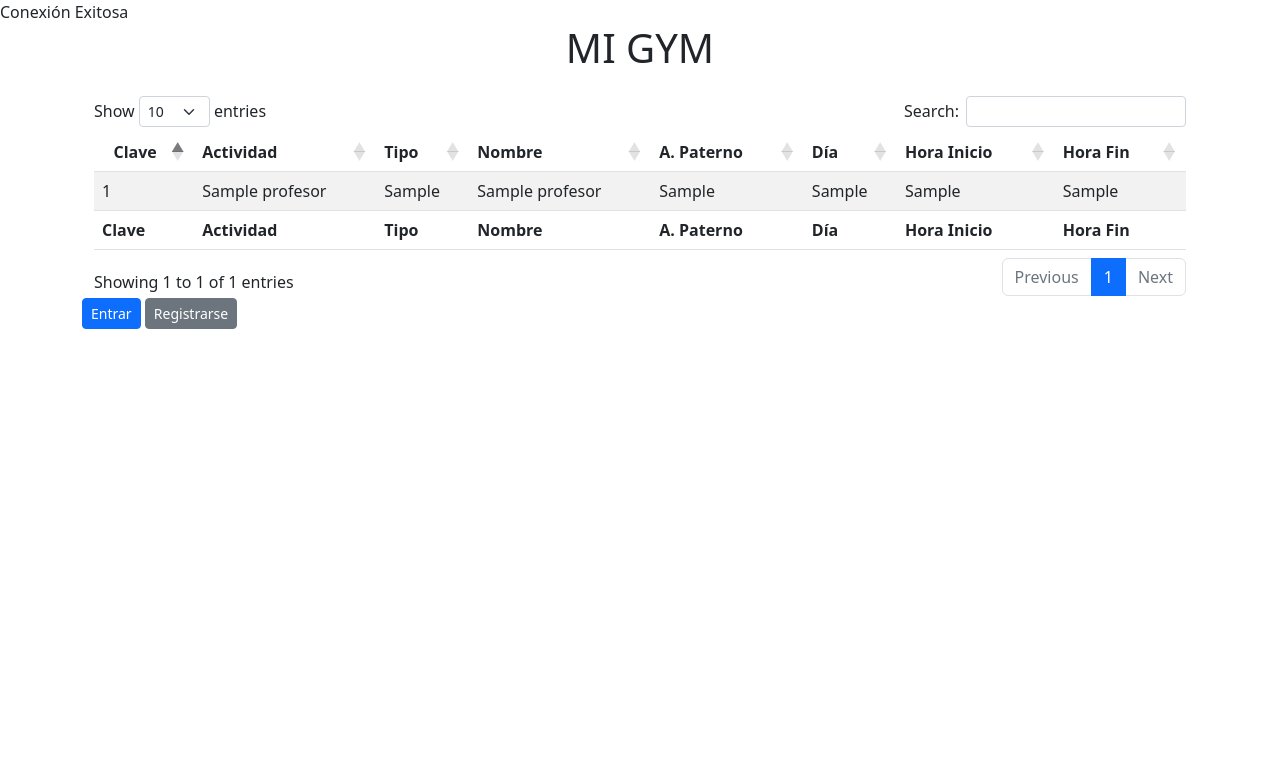
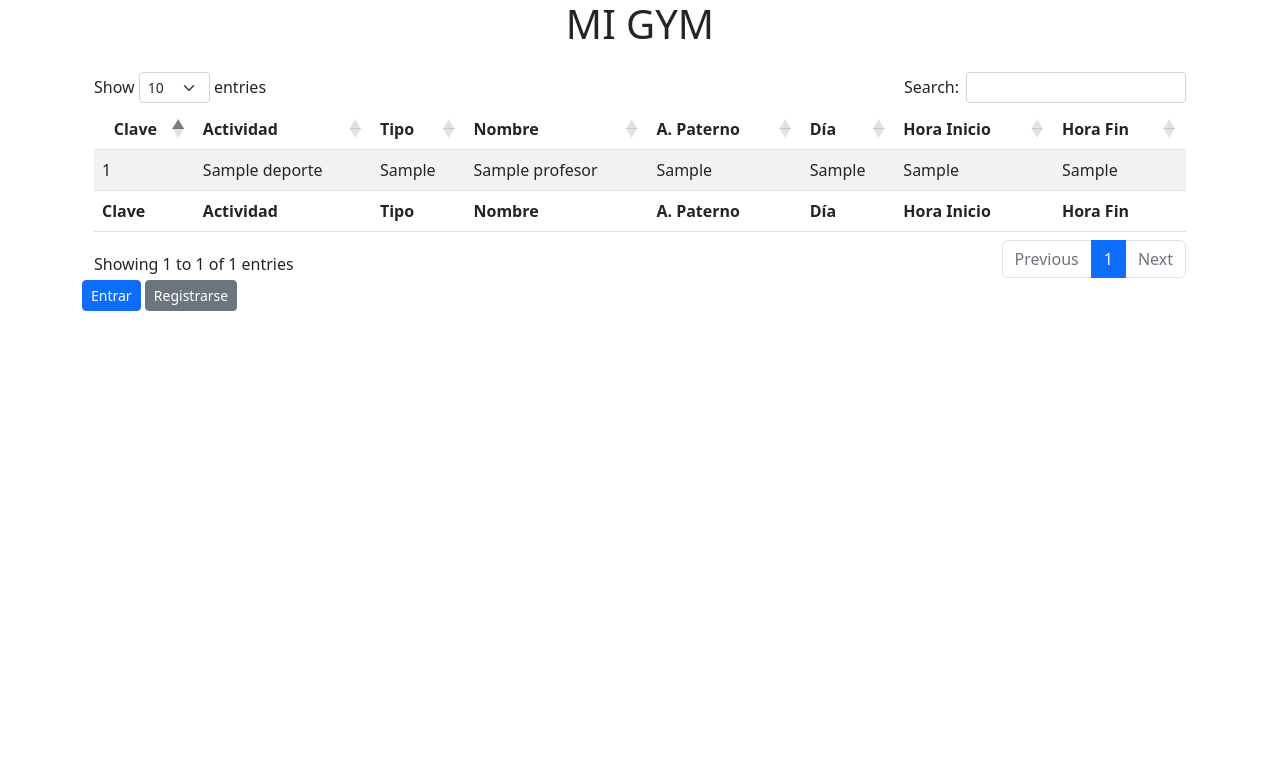
Before and after one commit to JimmyMendoza/migym, a PHP site: page /Horarios.php in a window 1280 px wide. Shown: the top 783 px of the page. Run offline with PHP 8.4, Linux system fonts and the light colour scheme; tables that the repository leaves empty or names only in its code hold one stand-in row (values such as "Sample post"); some libraries are stand-ins or nearby versions.

Commit message:
Tuve que cambiar el atributo nombre de la tabla deporte por nombre_deporte, para que la tabla de horarios se viera correctamente, así que tomenlo en cuenta por favor, una disculpa

```diff
--- a/Conexion.php
+++ b/Conexion.php
@@ -10,9 +10,6 @@
   if($conectar->connect_error){
     echo "Error en la conexion";
   }
-  else{
-  echo "Conexión Exitosa";
-  }
 
   /* $conectar->close();
   La conexion debe permanecer abierta para las opciones de index.html*/
--- a/Horarios.php
+++ b/Horarios.php
@@ -1,6 +1,6 @@
 <?php
   require 'Conexion.php';
-  $sql = "SELECT d.id, d.nombre, d.tipo, p.nombre, p.a_paterno, h.dia, h.hora_inicio, h.hora_fin FROM deporte d INNER JOIN horario h ON d.id = h.id_deporte INNER JOIN profesor p ON d.id_profesor = p.id ORDER BY d.nombre";
+  $sql = "SELECT d.id, d.nombre_deporte, d.tipo, p.nombre, p.a_paterno, h.dia, h.hora_inicio, h.hora_fin FROM deporte d INNER JOIN horario h ON d.id = h.id_deporte INNER JOIN profesor p ON d.id_profesor = p.id ORDER BY d.nombre_deporte";
   $resultado = $conectar->query($sql);
 ?>
 
@@ -47,7 +47,7 @@
           <?php while($row = $resultado->fetch_array(MYSQLI_ASSOC)) { ?>
             <tr>
               <td><?php echo $row['id']; ?></td>
-              <td><?php echo $row['nombre']; ?></td>
+              <td><?php echo $row['nombre_deporte']; ?></td>
               <td><?php echo $row['tipo']; ?></td>
               <td><?php echo $row['nombre']; ?></td>
               <td><?php echo $row['a_paterno']; ?></td>
```
